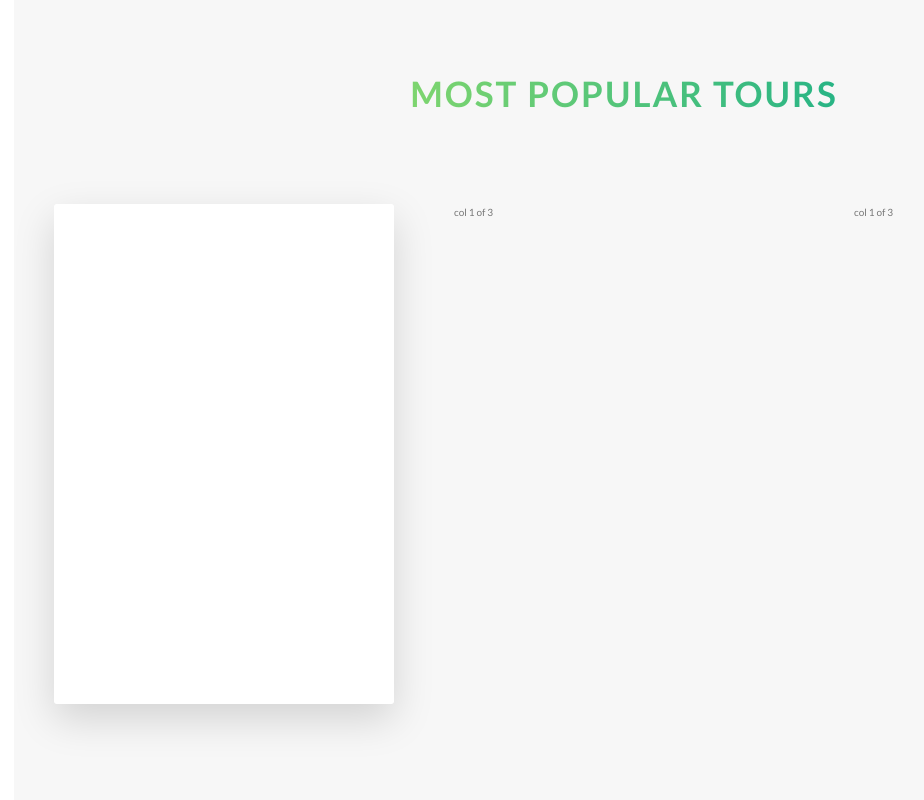
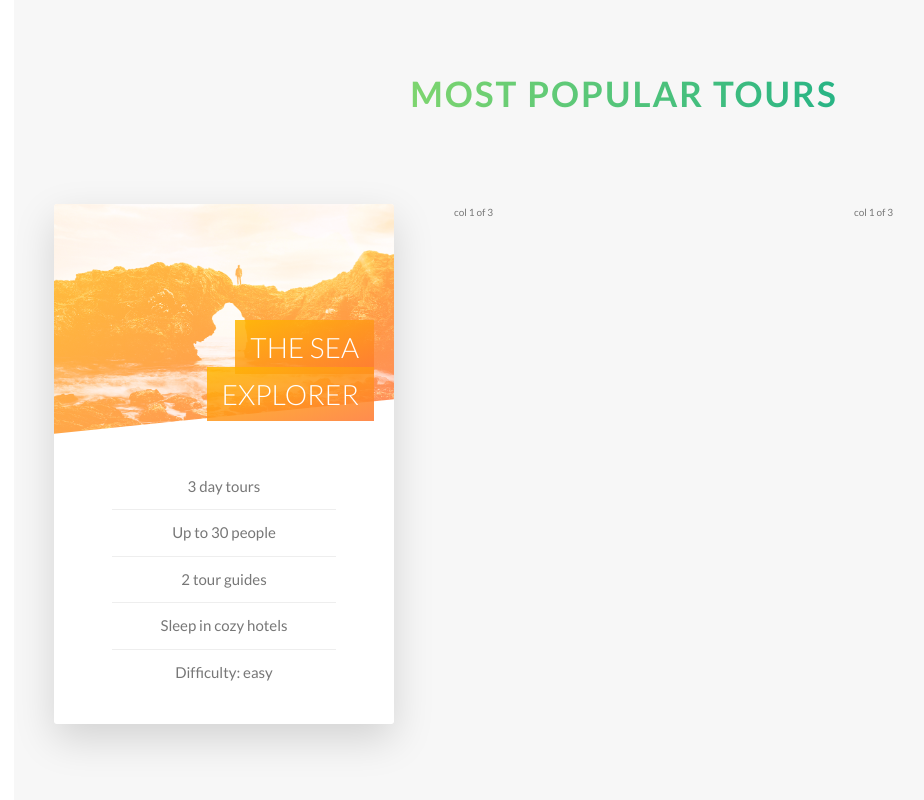
Before and after one commit to keesschilden/Sass-curses, a website: page index.html in a window 1280 px wide. Shown: the part 2271-3071 px from the top of the page, without its empty margins (16-940 px from the left). Drawn offline with Linux system fonts and the light colour scheme.

Commit message:
front side feature cards

```diff
--- a/index.html
+++ b/index.html
@@ -154,7 +154,22 @@
           <div class="col-1-of-3">
             <div class="card">
               <div class="card__side card__side--front card__side--front-1">
-                front
+                <div class="card__picture card__picture--1">&nbsp;</div>
+
+                <h4 class="card__heading">
+                  <span class="card__heading-span card__heading-span--1"
+                    >The sea explorer</span
+                  >
+                </h4>
+                <div class="card__details">
+                  <ul>
+                    <li>3 day tours</li>
+                    <li>Up to 30 people</li>
+                    <li>2 tour guides</li>
+                    <li>Sleep in cozy hotels</li>
+                    <li>Difficulty: easy</li>
+                  </ul>
+                </div>
               </div>
               <div class="card__side card__side--back card__side--back-1">
                 back
--- a/sass/abstracts/_variables.scss
+++ b/sass/abstracts/_variables.scss
@@ -10,6 +10,7 @@ $color-tertiary-light: #2998ff;
 $color-tertiary-dark: #5643fa;
 
 $color-gray-light-1: #f7f7f7;
+$color-gray-light-2: #eee;
 
 $color-gray-dark: #777;
 $color-white: #ffffff;
--- a/sass/components/_card.scss
+++ b/sass/components/_card.scss
@@ -1,6 +1,7 @@
 .card {
+  //FUNCTIONALITY
   position: relative;
-  height: 50rem;
+  height: 52rem;
   -moz-perspective: 150rem;
   perspective: 150rem;
 
@@ -9,13 +10,13 @@
     top: 0;
     left: 0;
     width: 100%;
-    height: 50rem;
+    height: 52rem;
     backface-visibility: hidden;
-    font-size: 2rem;
 
     transition: all 0.8s ease;
-    color: white;
+
     border-radius: 3px;
+    overflow: hidden;
     box-shadow: 0 1.5rem 4rem rgba($color-black, 0.15);
 
     &--front {
@@ -35,9 +36,83 @@
     }
   }
   &:hover &__side--front {
-    transform: rotateY(180deg);
+    transform: rotateY(-180deg);
   }
   &:hover &__side--back {
     transform: rotateY(0deg);
   }
+
+  //Front side styling
+
+  &__picture {
+    position: relative;
+    background-size: cover;
+    height: 23rem;
+    background-blend-mode: screen;
+    webkit-clip-path: polygon(0 0, 100% 0, 100% 85%, 0 100%);
+    clip-path: polygon(0 0, 100% 0, 100% 85%, 0 100%);
+
+    &--1 {
+      background-image: linear-gradient(
+          to right bottom,
+          $color-secondary-light,
+          $color-secondary-dark
+        ),
+        url(../img/nat-5.jpg);
+    }
+
+    &--4 {
+      background-image: url(../img/nat-5.jpg);
+    }
+
+    &--3 {
+      background-image: url(../img/nat-5.jpg);
+    }
+  }
+
+  &__heading {
+    position: absolute;
+    top: 12rem;
+    right: 2rem;
+    width: 75%;
+
+    font-size: 2.8rem;
+    font-weight: 300;
+    text-transform: uppercase;
+    text-align: right;
+    color: $color-white;
+  }
+
+  &__heading-span {
+    padding: 1rem 1.5rem;
+    -webkit-box-decoration-break: clone;
+    box-decoration-break: clone;
+    &--1 {
+      background-image: linear-gradient(
+        to right bottom,
+        rgba($color-secondary-light, 0.85),
+        rgba($color-secondary-dark, 0.85)
+      );
+    }
+  }
+
+  &__details {
+    padding: 3rem;
+    display: flex;
+    justify-content: center;
+    ul {
+      list-style: none;
+      width: 80%;
+
+      li {
+        text-align: center;
+        font-size: 1.5rem;
+        padding: 1rem;
+
+        &:not(:last-child) {
+          border-bottom: 1px solid $color-gray-light-2;
+        }
+      }
+    }
+  }
 }
--- a/sass/layout/_header.scss
+++ b/sass/layout/_header.scss
@@ -10,6 +10,7 @@
     url(/img/hero.jpg);
   background-size: cover;
   background-position: top;
+  -webkit-clip-path: polygon(0 0, 100% 0, 100% 75vh, 0 100%);
   clip-path: polygon(0 0, 100% 0, 100% 75vh, 0 100%);
 
   &__logo-box {
```
Also changed, not shown: css/style.css.
